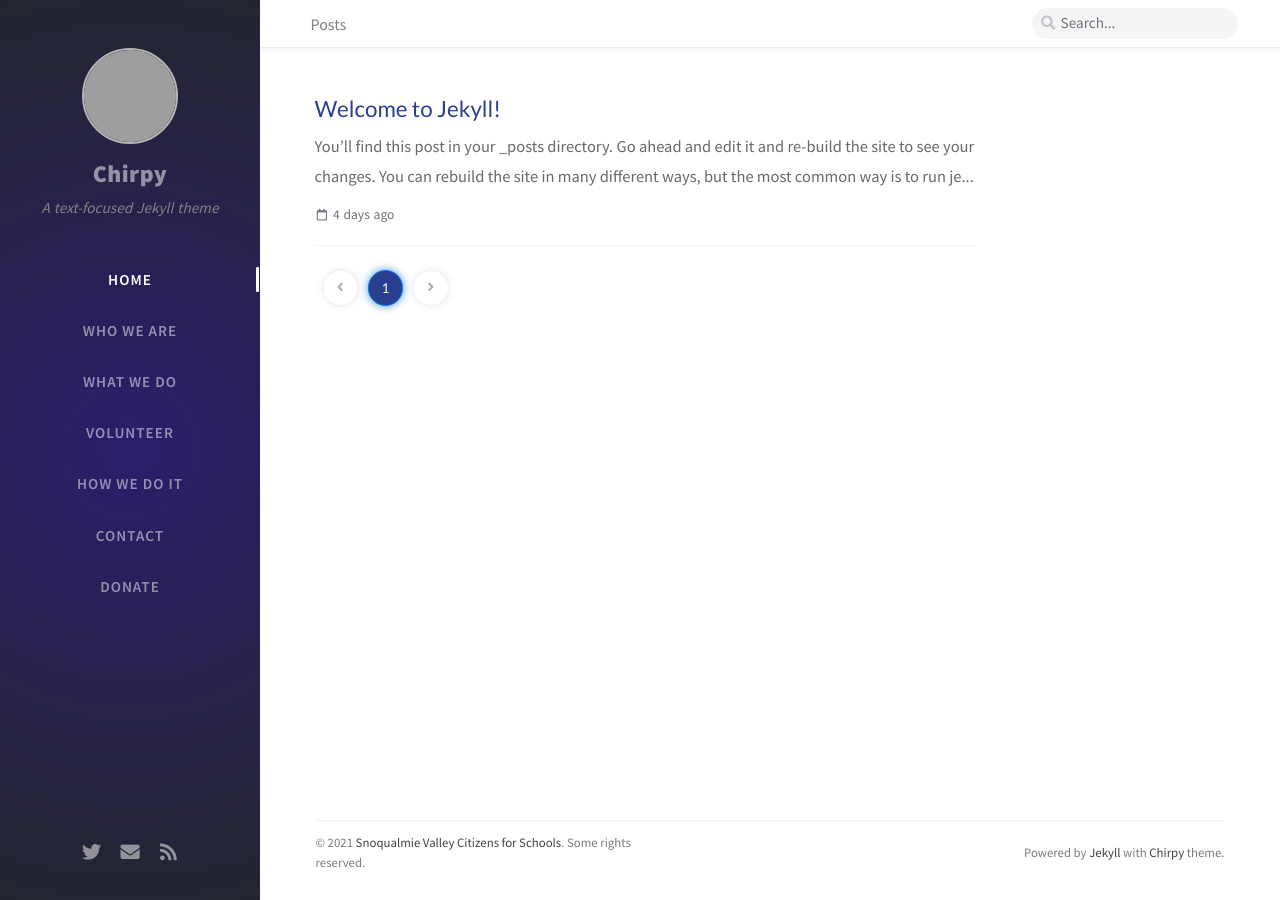
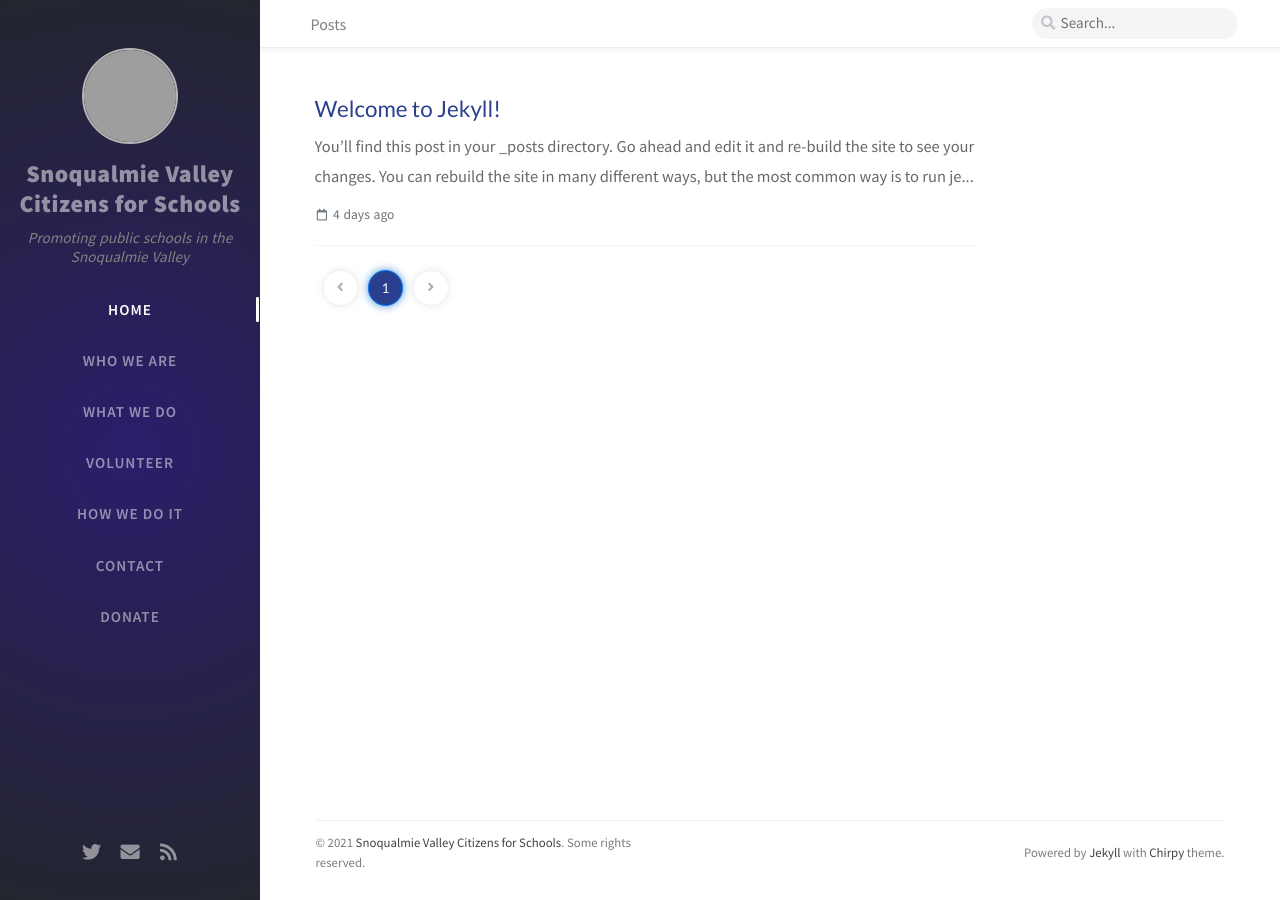
Before and after one commit to Snoqualmie-Valley-Citizens-for-Schools/svcitizensforschools.org, a Jekyll site: the page built from index.html, in a window 1280 px wide. Built offline with Jekyll 4.4.1, drawn with Linux system fonts in a browser that asks for light colours; nearby versions of some CDN libraries; the list of posts is cut into pages by our own code; comment, search, counter and statistics services are not loaded; some of the changed lines change nothing that is shown; grey boxes are pictures that could not be loaded.

Commit message:
organized config

```diff
--- a/_config.yml
+++ b/_config.yml
@@ -1,71 +1,37 @@
-# Only if your site type is GitHub Project sites and doesn't have a custom domain,
-# change below value to '/projectname'.
 baseurl: ''
-lang: en-US
-
-# Change to your timezone › http://www.timezoneconverter.com/cgi-bin/findzone/findzone
-timezone: Asia/Shanghai
-
-# jekyll-seo-tag settings › https://github.com/jekyll/jekyll-seo-tag/blob/master/docs/usage.md
-# --------------------------
-title: Chirpy                          # the main title
-
-tagline: A text-focused Jekyll theme
-
-description: >-                        # used by seo meta and the atom feed
-  A minimal, portfolio, sidebar,
-  bootstrap Jekyll theme with responsive web design
-  and focuses on text presentation.
-
-# fill in the protocol & hostname for your site, e.g., 'https://username.github.io'
-url: ''
-
 author: Chris Alef
+collections:
+  tabs:
+    output: true
+    sort_by: order
+compress_html:
+  clippings: all
+  comments: all
+  endings: all
+  profile: false
+  blanklines: false
+  ignore:
+    envs: [development]
+description: Snoqualmie Valley Citizens for Schools, a nonprofit 501(c)(4) organization that promotes public schools in the Snoqualmie Valley.
+disqus:
+  comments: false  # boolean type, the global switch for posts comments.
+exclude:
+  - Gemfile
+  - Gemfile.lock
+  - README.md
+  - LICENSE
+  - gulpfile.js
 github:
   username: calef
-
-twitter:
-  username: twitter_username            # change to your twitter username
-
-social:
-  name: Snoqualmie Valley Citizens for Schools
-  email: example@doamin.com             # change to your email address
-  links:
-    # The first element serves as the copyright owner's link
-    - https://twitter.com/username      # change to your twitter homepage
-    - https://github.com/username       # change to your github homepage
-    # Uncomment below to add more social links
-    - https://www.facebook.com/username
-    # - https://www.linkedin.com/in/username
-
-google_site_verification: google_meta_tag_verification # change to your verification string
-# --------------------------
-
-google_analytics:
-  id: ''          # Fill with your Google Analytics ID
-  pv:
-    # The Google Analytics pageviews switch.
-    # DO NOT enable it unless you know how to deploy the Google Analytics superProxy.
-    enabled: false
-    # the next options only valid when `google_analytics.pv` is enabled.
-    proxy_url: ''
-    proxy_endpoint: ''
-    cache: false  # pv data local cache, good for the users from GFW area.
-
-theme_mode: light
 img_cdn: ''
-
-# the avatar on sidebar, support local or CORS resources
-avatar: https://cdn.jsdelivr.net/gh/cotes2020/chirpy-images/commons/avatar.jpg
-
-# boolean type, the global switch for ToC in posts.
-toc: true
-
-disqus:
-  comments: false  # boolean type, the global switch for posts comments.
-  shortname: ''    # Fill with your Disqus shortname. › https://help.disqus.com/en/articles/1717111-what-s-a-shortname
-
-paginate: 10
+jekyll-archives:
+  enabled: [categories, tags]
+  layouts:
+    category: category
+    tag: tag
+  permalinks:
+    tag: /tags/:name/
+    category: /categories/:name/
 kramdown:
   syntax_highlighter: rouge
   syntax_highlighter_opts:   # Rouge Options › https://github.com/jneen/rouge#full-options
@@ -76,11 +42,23 @@
     block:
       line_numbers: true
       start_line: 1
+lang: en-US
+paginate: 10
 permalink: /posts/:title/
-collections:
-  tabs:
-    output: true
-    sort_by: order
+sass:
+  style: compressed
+tagline: Promoting public schools in the Snoqualmie Valley
+theme_mode: light
+timezone: America/Los_Angeles
+title: Snoqualmie Valley Citizens for Schools
+toc: true
+twitter:
+  username: snovalleyc4s
+url: 'https://svcs.github.io'
+
+#TODO below this point
+
+avatar: https://cdn.jsdelivr.net/gh/cotes2020/chirpy-images/commons/avatar.jpg
 defaults:
   -
     scope:
@@ -103,34 +81,14 @@
       layout: page
       permalink: /:title/
       dynamic_title: true    # Hide title in mobile screens.
-sass:
-  style: compressed
-compress_html:
-  clippings: all
-  comments: all
-  endings: all
-  profile: false
-  blanklines: false
-  ignore:
-    envs: [development]
-exclude:
-  - vendor
-  - Gemfile
-  - Gemfile.lock
-  - jekyll-theme-chirpy.gemspec
-  - tools
-  - docs
-  - README.md
-  - LICENSE
-  - gulpfile.js
-  - node_modules
-  - package.json
-  - package-lock.json
-jekyll-archives:
-  enabled: [categories, tags]
-  layouts:
-    category: category
-    tag: tag
-  permalinks:
-    tag: /tags/:name/
-    category: /categories/:name/
+google_analytics:
+  id: ''
+  pv:
+    enabled: false
+google_site_verification: google_meta_tag_verification
+social:
+  name: Snoqualmie Valley Citizens for Schools
+  email: example@doamin.com             # change to your email address
+  links:
+    - https://twitter.com/snovalleyc4s      # change to your twitter homepage
+    - https://www.facebook.com/SnoqualmieValleyCitizensforSchools
```
